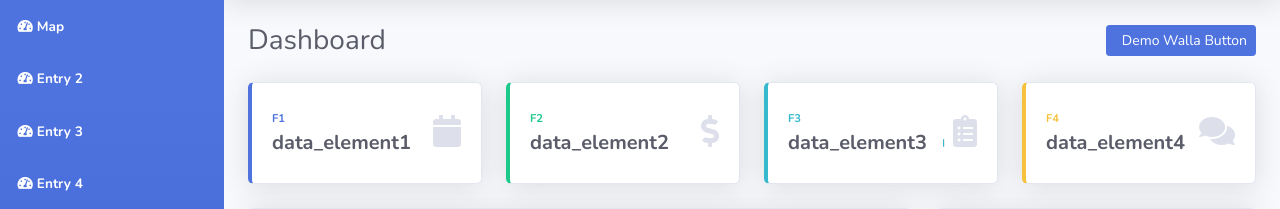
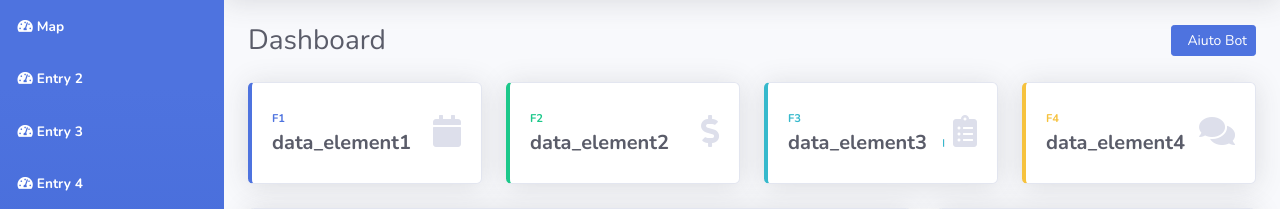
Before and after one commit to evilaugh/Byte-for-Bait, a Flask app: page / in a window 1280 px wide. Shown: the part 70-279 px from the top of the page. Run offline with Flask 2, Linux system fonts and the light colour scheme; some libraries are stand-ins or nearby versions.

Commit message:
Update index.html

```diff
--- a/flask-app/templates/index.html
+++ b/flask-app/templates/index.html
@@ -35,7 +35,7 @@
                 </nav>
             <div class="container-fluid">
                 <div class="d-sm-flex justify-content-between align-items-center mb-4">
-                    <h3 class="text-dark mb-0">Dashboard</h3><a class="btn btn-primary btn-sm d-none d-sm-inline-block" role="button" href="#"><i class="fas fa- fa-sm text-white-50"></i>&nbsp; Demo Walla Button</a></div>
+                    <h3 class="text-dark mb-0">Dashboard</h3><a class="btn btn-primary btn-sm d-none d-sm-inline-block" role="button" href="#https://bot.dialogflow.com/8e570dc4-b3a6-4593-89c6-e459df451d28"><i class="fas fa- fa-sm text-white-50"></i>&nbsp; Aiuto Bot</a></div>
                 <div class="row">
                     <div class="col-md-6 col-xl-3 mb-4">
                         <div class="card shadow border-left-primary py-2">
```
